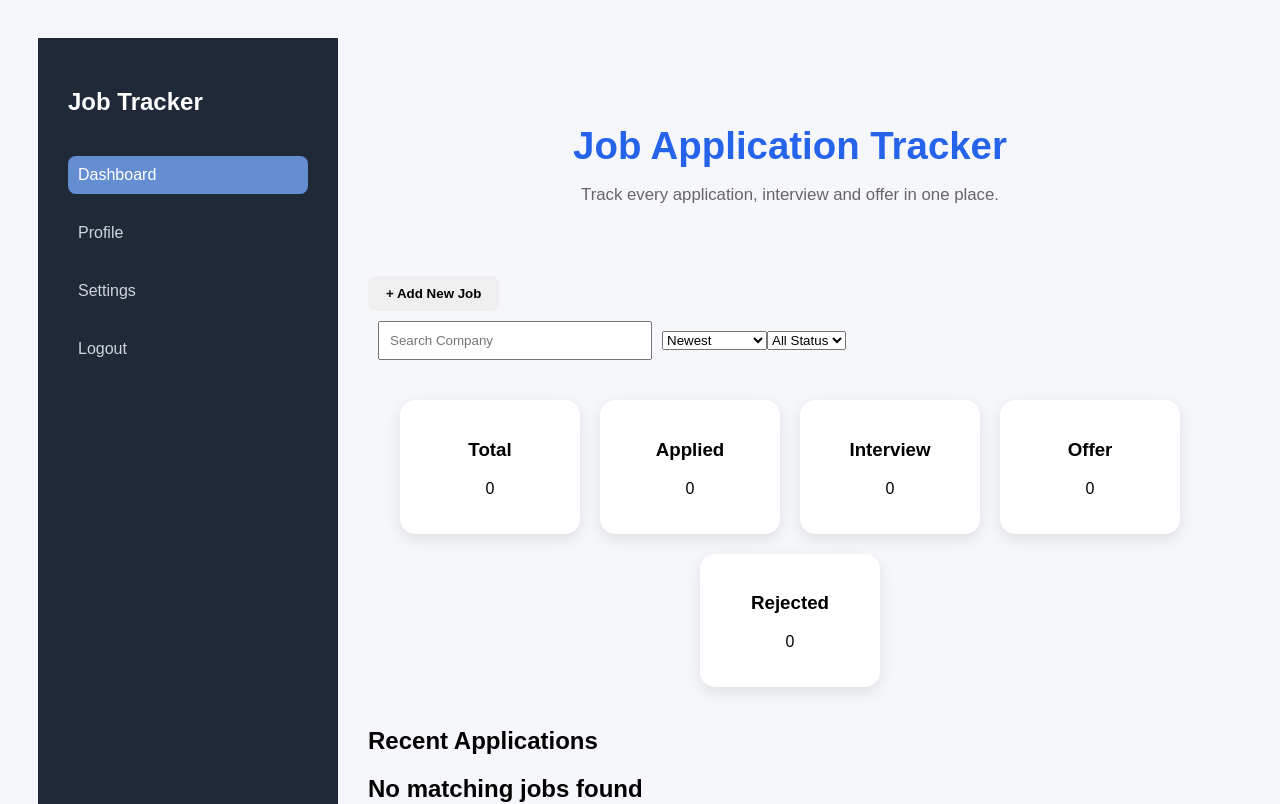
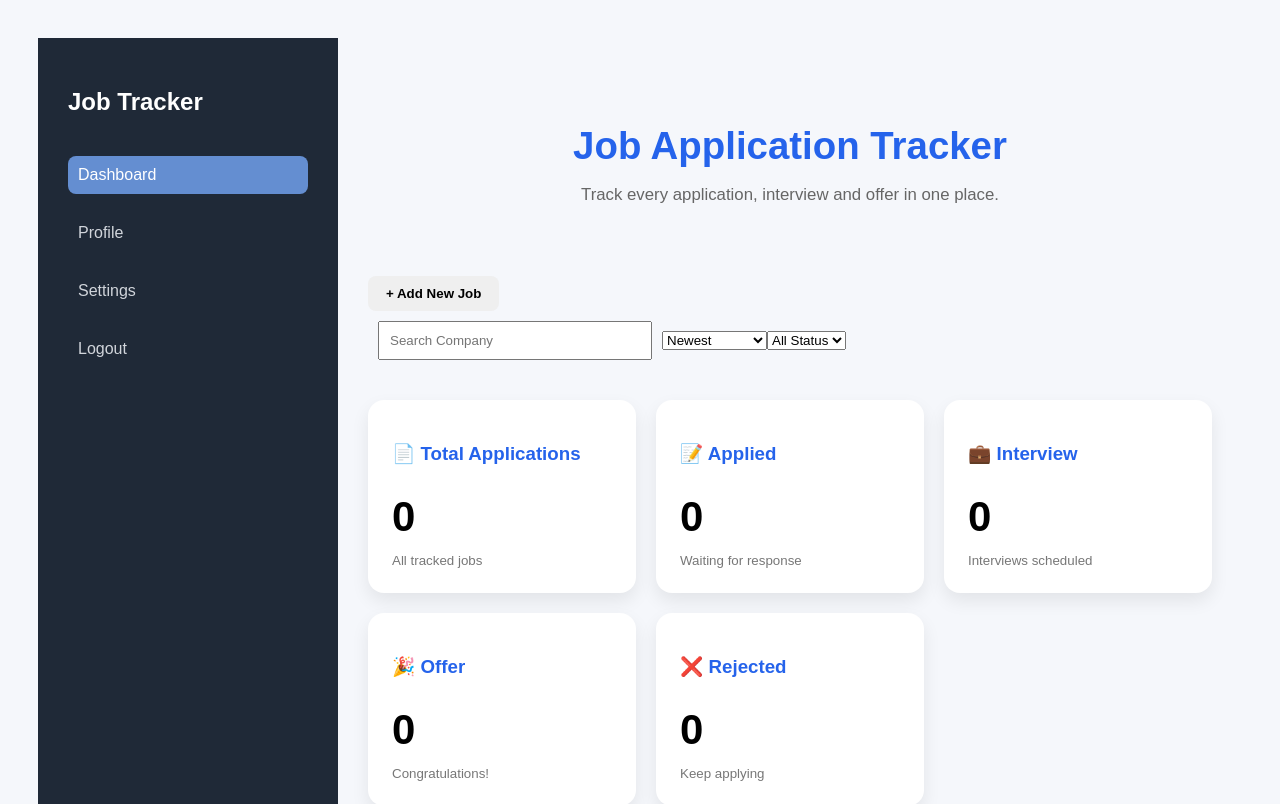
Before and after one commit to himanshi403/Web-Development-workspace, a React (Vite) app in the folder Full-Stack-Project/Job-Application-Tracker/: page /dashboard in a window 1280 px wide. Shown: the top 804 px of the page. Built offline with nearby package versions, Linux system fonts and the light colour scheme.

Commit message:
Enhance dashboard with statistics cards and recent applications

```diff
--- a/Full-Stack-Project/Job-Application-Tracker/src/components/JobStats.jsx
+++ b/Full-Stack-Project/Job-Application-Tracker/src/components/JobStats.jsx
@@ -5,36 +5,41 @@ function Stats({jobs}){
      <div className="stats">
 
     <div className="stat-card">
-        <h3>Total</h3>
-        <p>{jobs.length}</p>
+         <h3>📄 Total Applications</h3>
+        <h1>{jobs.length}</h1>
+         <small>All tracked jobs</small>
     </div>
 
     <div className="stat-card">
-        <h3>Applied</h3>
-        <p>
+        <h3>📝 Applied</h3>
+        <h1>
             {jobs.filter(job => job.status === "Applied").length}
-        </p>
+        </h1>
+        <small>Waiting for response</small>
     </div>
 
     <div className="stat-card">
-        <h3>Interview</h3>
-        <p>
+        <h3>💼 Interview</h3>
+        <h1>
             {jobs.filter(job => job.status === "Interview").length}
-        </p>
+        </h1>
+        <small>Interviews scheduled</small>
     </div>
 
     <div className="stat-card">
-        <h3>Offer</h3>
-        <p>
+         <h3>🎉 Offer</h3>
+        <h1>
             {jobs.filter(job => job.status === "Offer").length}
-        </p>
+        </h1>
+         <small>Congratulations!</small>
     </div>
 
     <div className="stat-card">
-        <h3>Rejected</h3>
-        <p>
+        <h3>❌ Rejected</h3>
+        <h1>
             {jobs.filter(job => job.status === "Rejected").length}
-        </p>
+        </h1>
+        <small>Keep applying</small>
     </div>
 
 </div>
--- a/Full-Stack-Project/Job-Application-Tracker/src/index.css
+++ b/Full-Stack-Project/Job-Application-Tracker/src/index.css
@@ -116,32 +116,62 @@ color:white;
 
 }
 
+
 .stats{
 
-display:flex;
+display:grid;
 
-justify-content:center;
+grid-template-columns:repeat(auto-fit,minmax(220px,1fr));
 
 gap:20px;
 
-flex-wrap:wrap;
-
-margin:30px;
+margin-top:30px;
 
 }
+
 .stat-card{
 
 background:white;
 
-padding:20px;
+padding:24px;
 
-width:140px;
+border-radius:16px;
 
-border-radius:15px;
+box-shadow:0 8px 18px rgba(0,0,0,.08);
 
-box-shadow:0 5px 15px rgba(0,0,0,.1);
+transition:.3s;
 
-text-align:center;
+cursor:pointer;
+
+}
+
+.stat-card:hover{
+
+transform:translateY(-8px);
+
+box-shadow:0 15px 30px rgba(0,0,0,.15);
+
+}
+
+.stat-card h3{
+
+margin-bottom:15px;
+
+color:#2563eb;
+
+}
+
+.stat-card h1{
+
+font-size:42px;
+
+margin-bottom:10px;
+
+}
+
+.stat-card small{
+
+color:#777;
 
 }
 
```
